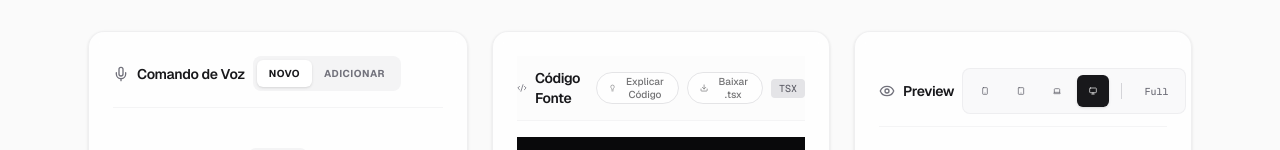
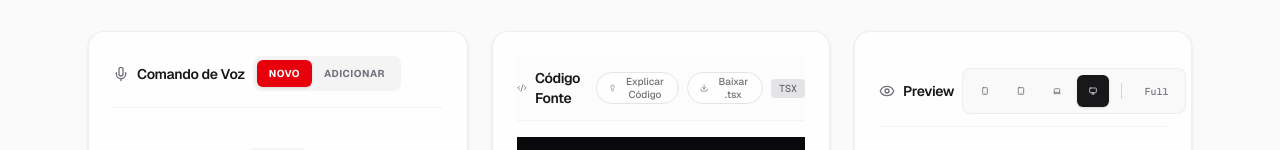
Before and after one commit to carlosviniciusananias/codai-voice, a Next.js app: page / in a window 1280 px wide. Shown: the part 158-308 px from the top of the page. Built offline with nearby package versions, Linux system fonts and the light colour scheme.

Commit message:
feat: change Novo and Adicionar buttons color to red (CB-11)
Made-with: Cursor

```diff
--- a/src/app/components/ui/button.tsx
+++ b/src/app/components/ui/button.tsx
@@ -1,6 +1,6 @@
 import * as React from "react";
 
-type ButtonVariant = "default" | "outline" | "ghost";
+type ButtonVariant = "default" | "outline" | "ghost" | "destructive";
 type ButtonSize = "sm" | "md" | "lg" | "icon";
 
 export type ButtonProps = React.ButtonHTMLAttributes<HTMLButtonElement> & {
@@ -15,6 +15,8 @@ const variantClasses: Record<ButtonVariant, string> = {
     "border border-zinc-300 bg-white text-zinc-900 hover:bg-zinc-100 dark:border-zinc-700 dark:bg-zinc-900 dark:text-zinc-100 dark:hover:bg-zinc-800",
   ghost:
     "bg-transparent text-zinc-600 hover:bg-zinc-100 dark:text-zinc-300 dark:hover:bg-zinc-800",
+  destructive:
+    "bg-red-600 text-white hover:bg-red-700 dark:bg-red-500 dark:hover:bg-red-600",
 };
 
 const sizeClasses: Record<ButtonSize, string> = {
--- a/src/app/page.tsx
+++ b/src/app/page.tsx
@@ -234,7 +234,7 @@ export default function Home() {
                       onClick={() => setIsIncremental(false)}
                       className={`px-3 py-1.5 rounded-md transition-all text-[10px] font-bold uppercase tracking-wider ${
                         !isIncremental
-                          ? "bg-white dark:bg-zinc-700 shadow-sm text-zinc-900 dark:text-zinc-100"
+                          ? "bg-red-600 shadow-sm text-white"
                           : "text-zinc-500 hover:text-zinc-700 dark:hover:text-zinc-300"
                       }`}
                     >
@@ -244,7 +244,7 @@ export default function Home() {
                       onClick={() => setIsIncremental(true)}
                       className={`px-3 py-1.5 rounded-md transition-all text-[10px] font-bold uppercase tracking-wider ${
                         isIncremental
-                          ? "bg-white dark:bg-zinc-700 shadow-sm text-zinc-900 dark:text-zinc-100"
+                          ? "bg-red-600 shadow-sm text-white"
                           : "text-zinc-500 hover:text-zinc-700 dark:hover:text-zinc-300"
                       }`}
                     >
```
Also changed, not shown: .cursor/workflow-context.json, test-results/.last-run.json, 1 other file (tests, documents, lock files or other folders).
